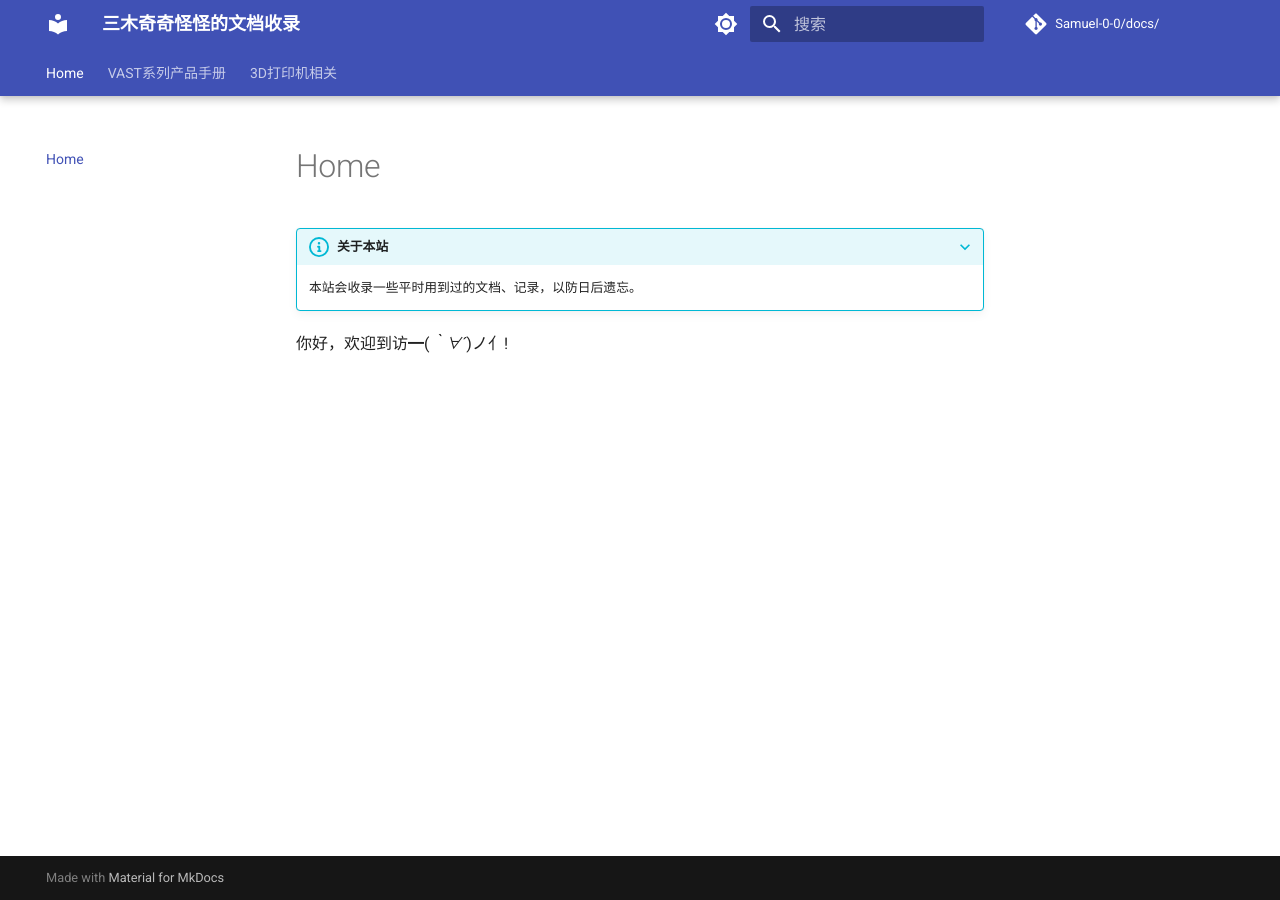
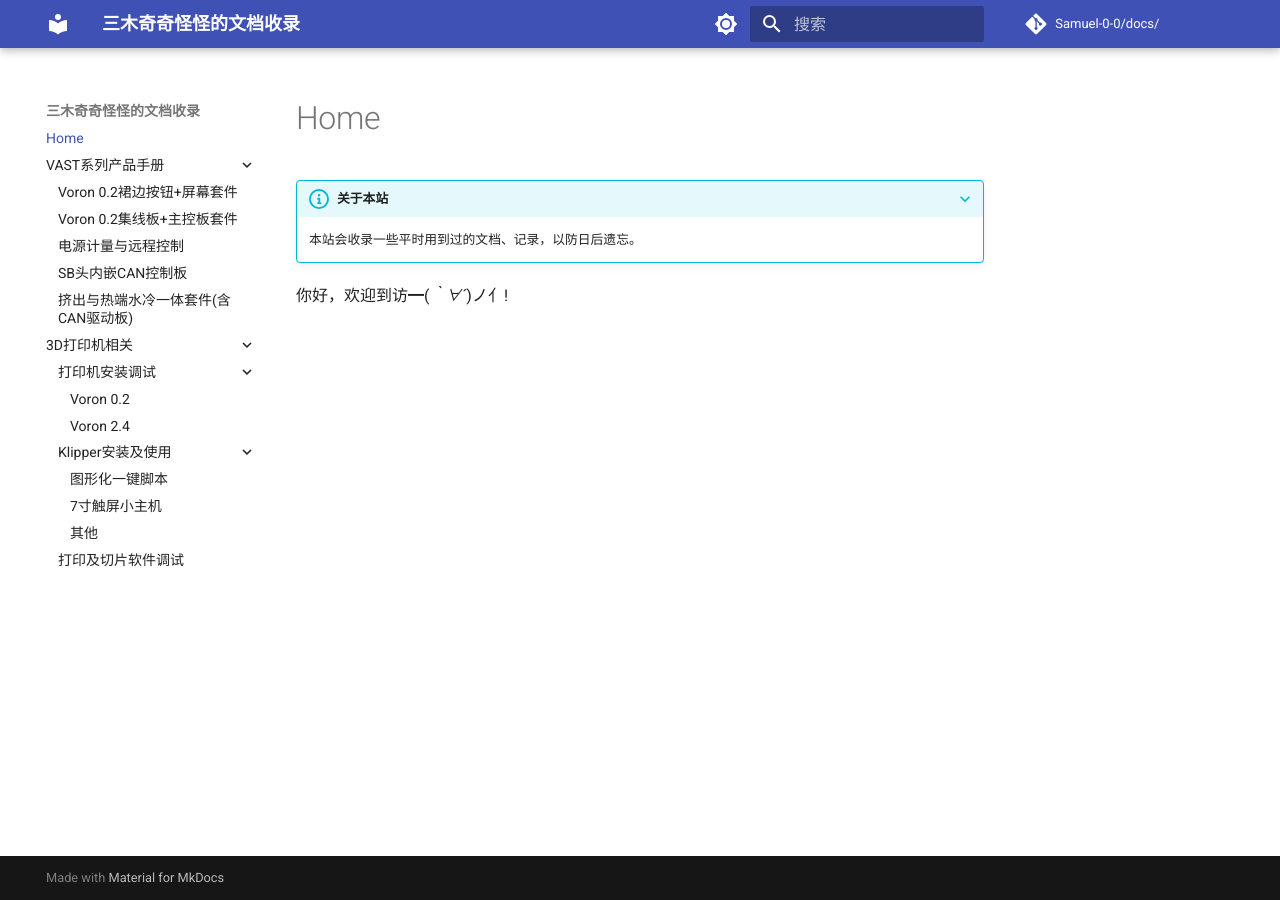
Before and after one commit to Samuel-0-0/docs, an MkDocs documentation site: the page built from docs/index.md, in a window 1280 px wide. Built offline with MkDocs 1.6.1 and Material for MkDocs 9.7.7, drawn with Linux system fonts in a browser that asks for light colours; comment, search, counter and statistics services are not loaded.

Commit message:
Update mkdocs.yml

```diff
--- a/mkdocs.yml
+++ b/mkdocs.yml
@@ -24,10 +24,6 @@ theme:
   features:
     - content.code.copy
     - content.code.annotate
-    - navigation.instant
-    - navigation.tabs
-    - navigation.tabs.sticky
-    - navigation.sections
     - navigation.expand
   icon:
     admonition:
```
